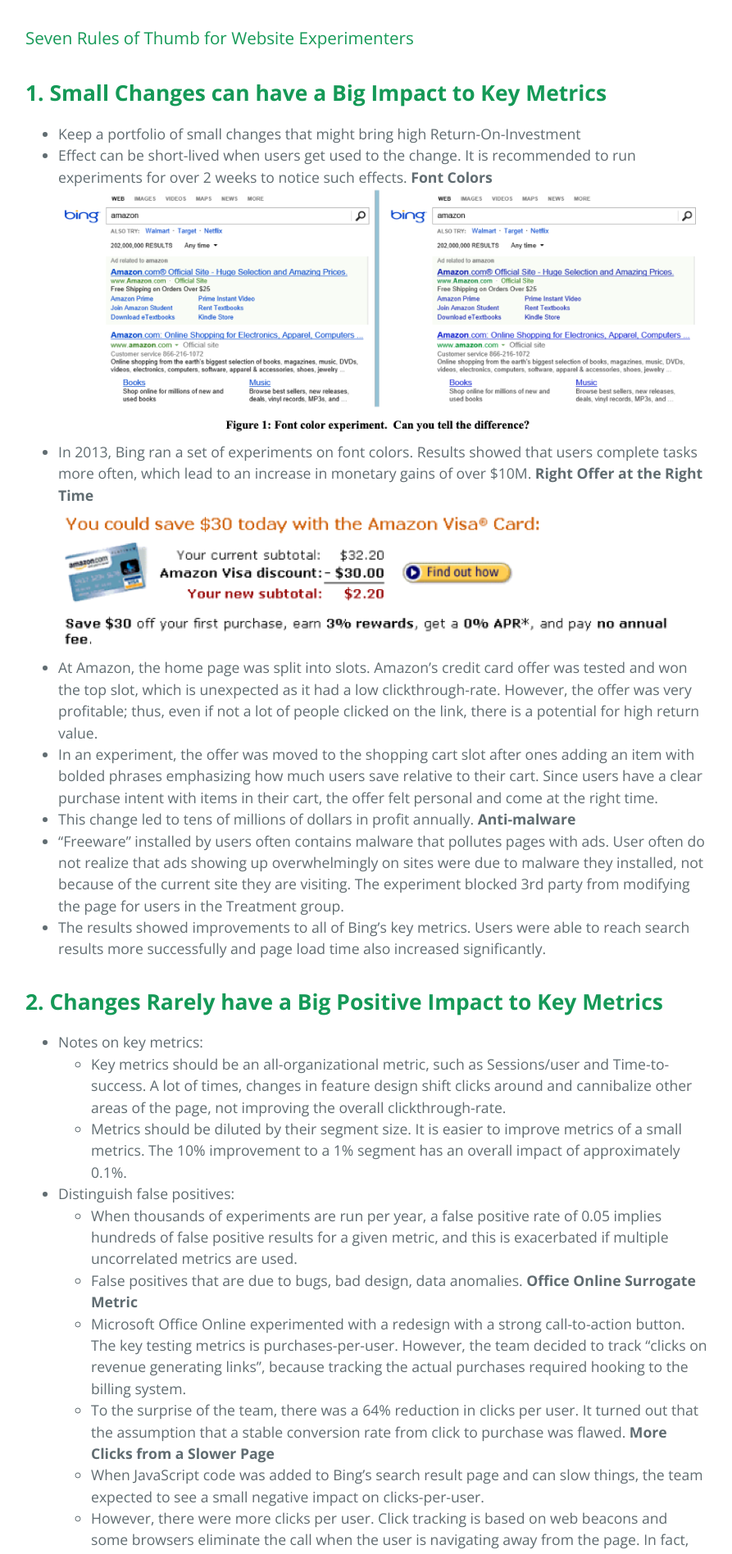
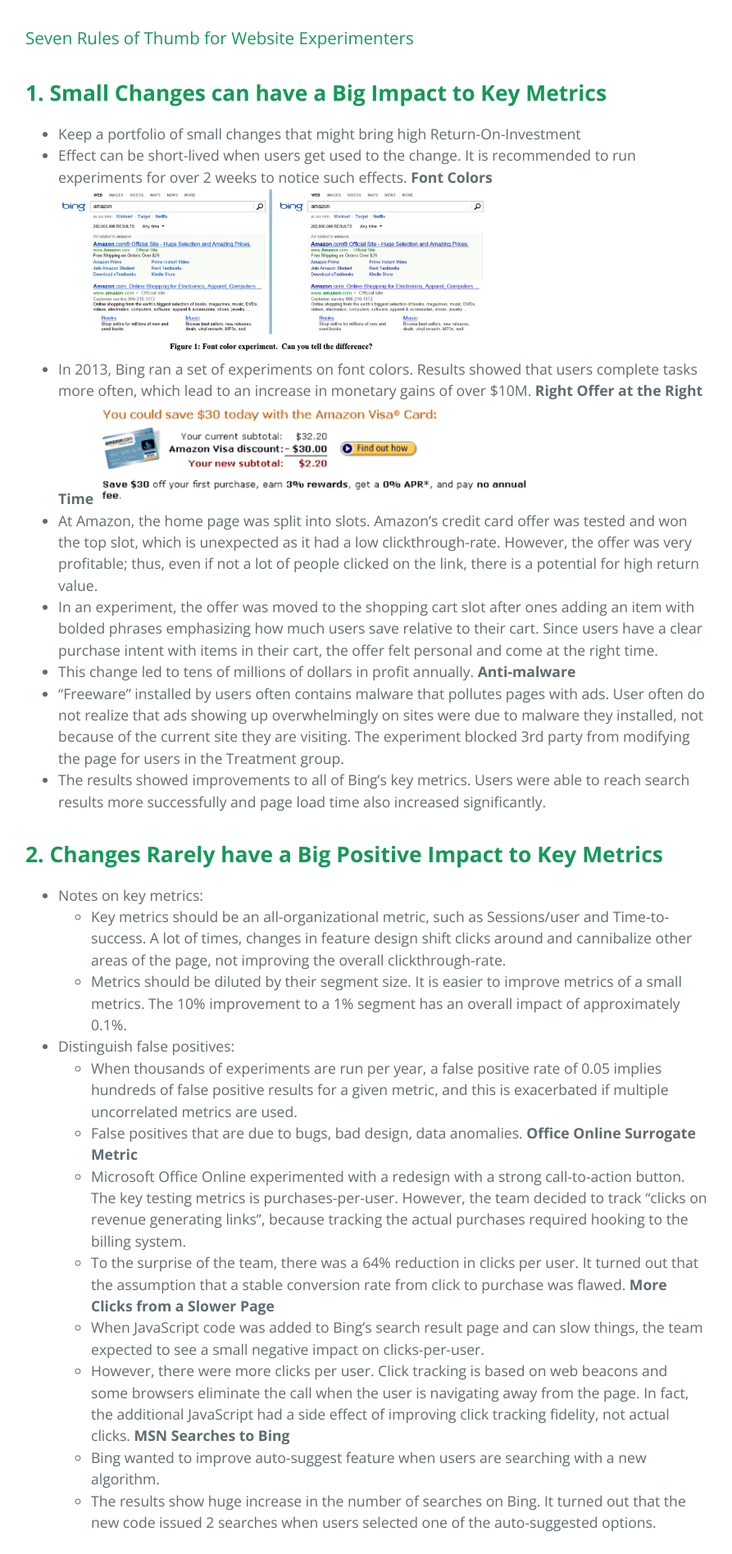
Before and after one commit to learning-software-engineering/learning-software-engineering.github.io, a Jekyll site: the page built from Topics/User_Experience/AB_Testing.md, in a window 1280 px wide. Shown: the part 2252-4148 px from the top of the page at 82% size, without its empty margins (193-1086 px from the left). Built offline with Jekyll 4.4.1, drawn with Linux system fonts in a browser that asks for light colours; our own code applies the rules of GitHub Pages for plain Markdown files.

Commit message:
add size to images

```diff
--- a/Topics/User_Experience/AB_Testing.md
+++ b/Topics/User_Experience/AB_Testing.md
@@ -46,10 +46,10 @@
 - Keep a portfolio of small changes that might bring high Return-On-Investment
 - Effect can be short-lived when users get used to the change. It is recommended to run experiments for over 2 weeks to notice such effects.
 **Font Colors**
-<img src="ab_testing_image/bing.png" alt="Bing Color Experiment"/>
+<img width="528" src="ab_testing_image/bing.png" alt="Bing Color Experiment"/>
 - In 2013, Bing ran a set of experiments on font colors. Results showed that users complete tasks more often, which lead to an increase in monetary gains of over $10M.
 **Right Offer at the Right Time**
-<img src="ab_testing_image/amazon.png" alt="Amazon Experiment"/>
+<img width="528" src="ab_testing_image/amazon.png" alt="Amazon Experiment"/>
 - At Amazon, the home page was split into slots. Amazon's credit card offer was tested and won the top slot, which is unexpected as it had a low clickthrough-rate. However, the offer was very profitable; thus, even if not a lot of people clicked on the link, there is a potential for high return value.
 - In an experiment, the offer was moved to the shopping cart slot after ones adding an item with bolded phrases emphasizing how much users save relative to their cart. Since users have a clear purchase intent with items in their cart, the offer felt personal and come at the right time.
 - This change led to tens of millions of dollars in profit annually.
@@ -82,7 +82,7 @@
 
 ## **4. Speed Matters a lot**
 - The slowdown quantifies the impact on the metric of interest at the point today, shown by the dotted vertical line in the below figure.
-<img src="ab_testing_image/speed.png" alt="Speed graph"/>
+<img width="528" src="ab_testing_image/speed.png" alt="Speed graph"/>
 
 **Performance of the right pane is less critical**
 - At Bing, some elements of the right pane are loaded late.
```
